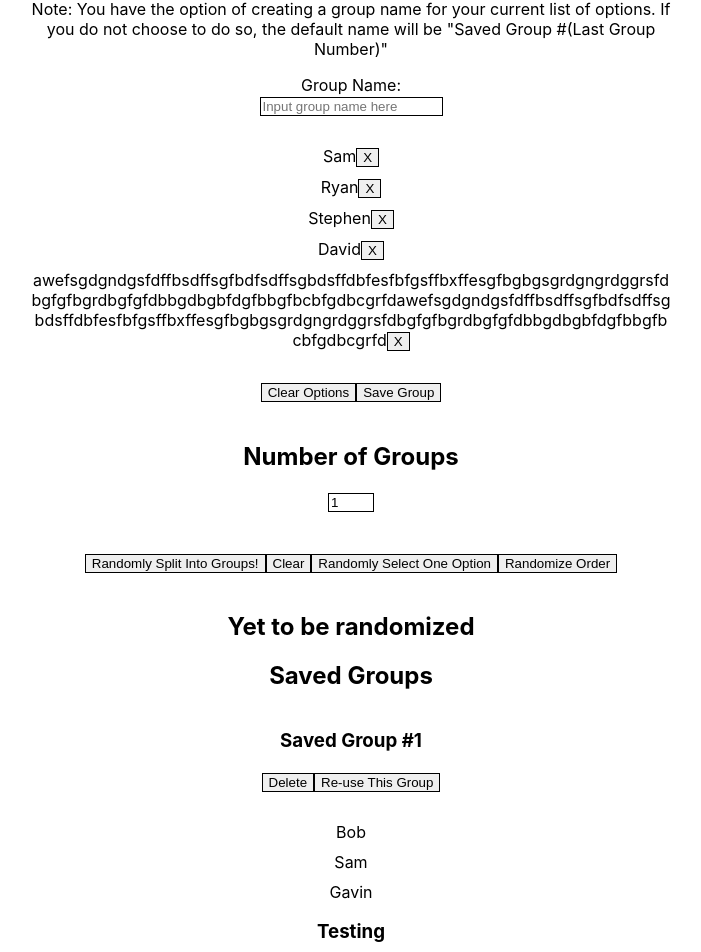
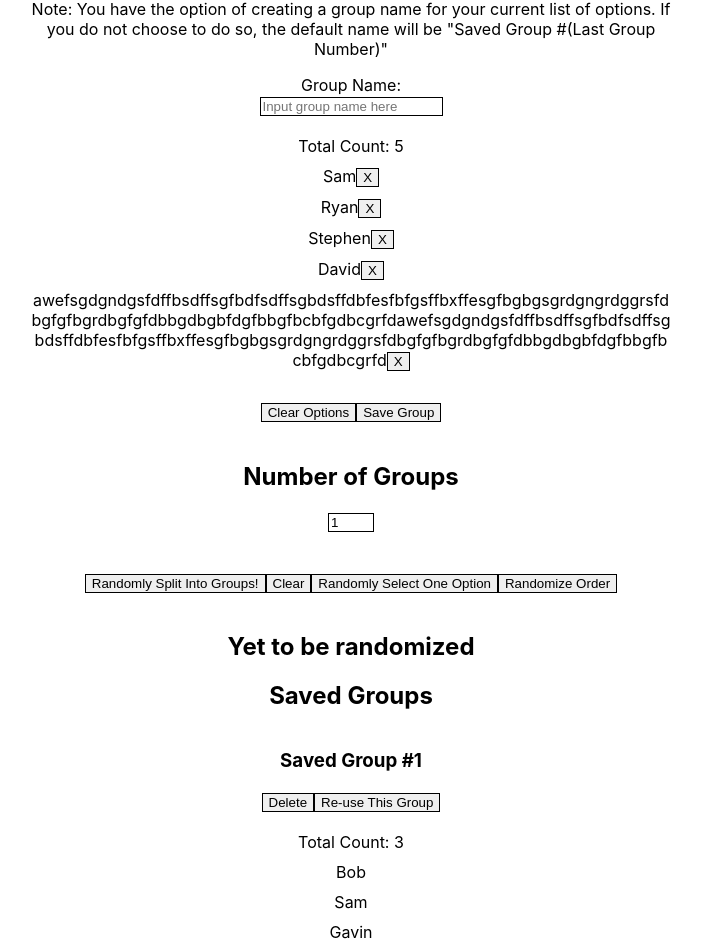
Before and after one commit to guosamuel/group_randomizer_front_end, a React (Create React App) app: page / in a window 1280 px wide. Shown: the part 215-1167 px from the top of the page, without its empty margins (289-990 px from the left). Built offline with nearby package versions, Linux system fonts and the light colour scheme.

Commit message:
added total counts for groups in case the lists get really long

```diff
--- a/src/containers/OptionsContainer.js
+++ b/src/containers/OptionsContainer.js
@@ -91,6 +91,7 @@ function OptionsContainer(props) {
       />
       <br />
       <br />
+      <label>Total Count: {props.options.length}</label>
       <div className="options-list">
         <ol style={{wordBreak: 'break-all'}}>{listOfOptions}</ol>
       </div>
--- a/src/containers/SavedGroupsContainer.js
+++ b/src/containers/SavedGroupsContainer.js
@@ -39,6 +39,7 @@ function SavedGroupsContainer(props){
         </button>
         <br />
         <br />
+        <label>Total Count: {savedGroup.options.length}</label>
         <ul className='options-list'>
         {savedGroup.options.map( savedOption => {
           return (
```
